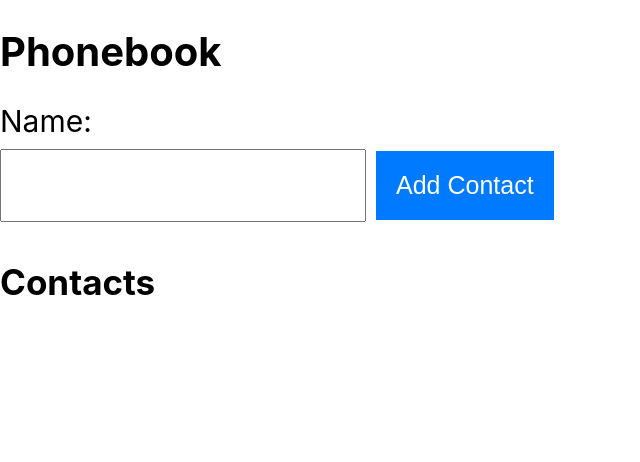
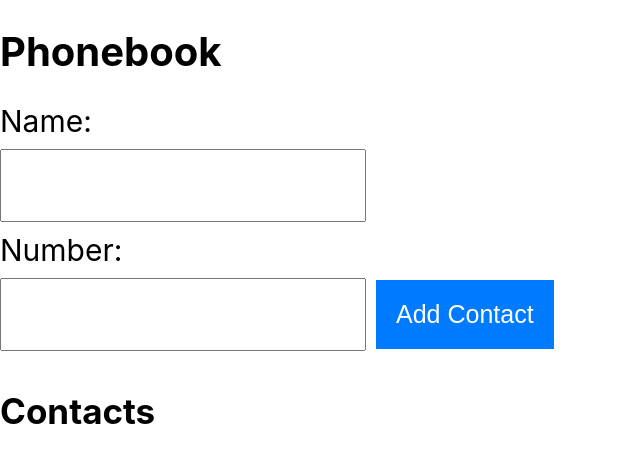
Before and after one commit to cristinamacicasan/goit-react-hw-02-phonebook, a React (Create React App) app: page / in a window 1280 px wide. Shown: the top 462 px of the page, without its empty margins (0-640 px from the left). Built offline with nearby package versions, Linux system fonts and the light colour scheme.

Commit message:
update Contactform.jsx cu step 2

```diff
--- a/src/components/ContactForm.jsx
+++ b/src/components/ContactForm.jsx
@@ -4,13 +4,15 @@ import React, { useState } from 'react';
 import styles from './ContactForm.module.css'
 
 const ContactForm = ({ onAddContact }) => {
-  const [name, setName] = useState('');
+    const [name, setName] = useState('');
+     const [number, setNumber] = useState('');
 
   const handleSubmit = (e) => {
     e.preventDefault();
-    if (!name.trim()) return;
-    onAddContact(name);
+    if (!name.trim() || !number.trim()) return;
+    onAddContact({ name, number });
     setName('');
+    setNumber('');
   };
 
   return (
@@ -22,6 +24,16 @@ const ContactForm = ({ onAddContact }) => {
         value={name}
         onChange={(e) => setName(e.target.value)}
         required
+        />
+        <label htmlFor="number">Number:</label>
+        <input
+        type="tel"
+        id="number"
+        value={number}
+        onChange={(e) => setNumber(e.target.value)}
+        pattern="\+?\d{1,4}?[-.\s]?\(?\d{1,3}?\)?[-.\s]?\d{1,4}[-.\s]?\d{1,4}[-.\s]?\d{1,9}"
+        title="Phone number must be digits and can contain spaces, dashes, parentheses and can start with +"
+        required
       />
       <button type="submit">Add Contact</button>
     </form>
```
